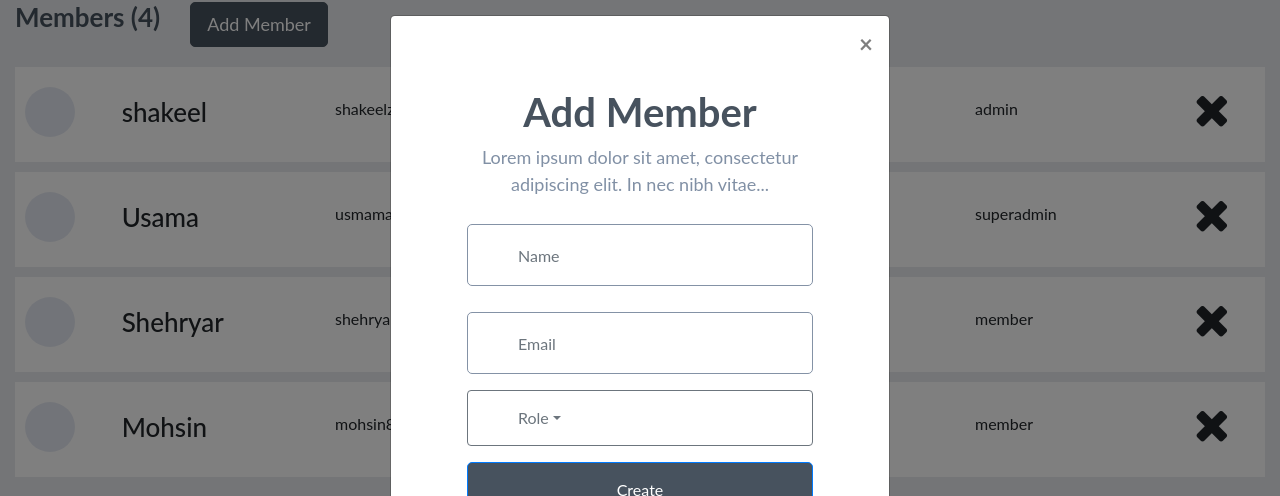
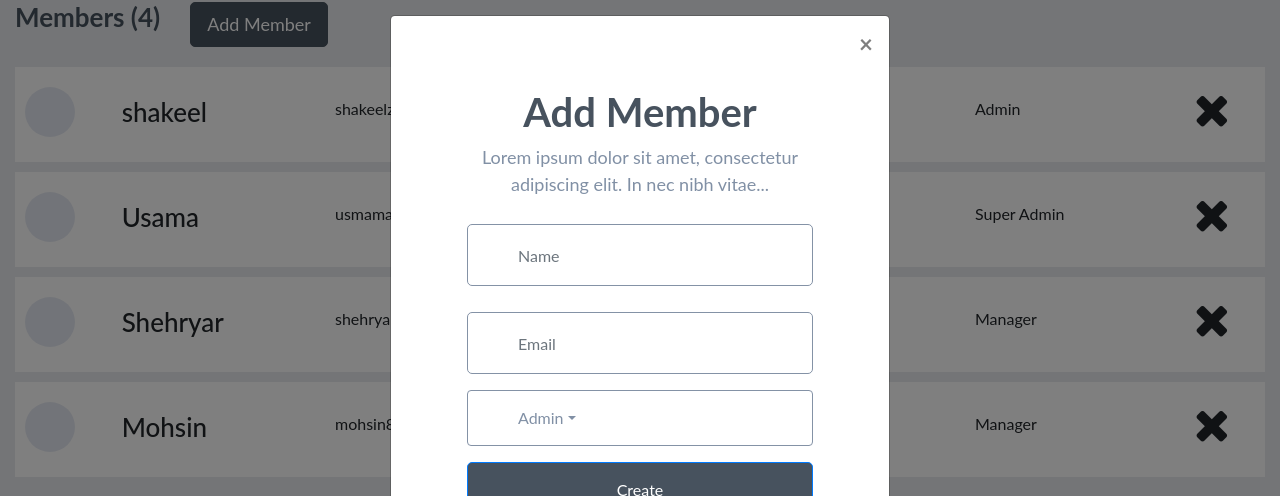
Before and after one commit to Shakeel-Ur-Rehman/marvel-chat, a React (Create React App) app: page /members in a window 1280 px wide. Both pictures are taken after a click on the button "Add Member". Shown: the part 95-591 px from the top of the page. Built offline with nearby package versions, Linux system fonts and the light colour scheme.

Commit message:
add member functionality

```diff
--- a/src/containers/Members/AddMember/index.js
+++ b/src/containers/Members/AddMember/index.js
@@ -1,14 +1,20 @@
 import React from "react"
 import "./style.css"
 import {connect} from "react-redux"
-import {SET_NEW_MEMBER} from '../../../lib/redux/Actions/membersAction'
+import {SET_NEW_MEMBER,Add_Member} from '../../../lib/redux/Actions/membersAction'
 import {Modal,InputGroup,FormControl,DropdownButton,Dropdown, Button} from "react-bootstrap"
 class index extends React.Component {
+  constructor(props){
+    super(props);
+  }
+
     render() {
-      console.log(this.props.new_member)
+      console.log(this.props.newmember)
       return (
         <Modal
-          {...this.props}
+          animation={true}
+          onHide={this.props.onHide}
+          show={this.props.show}
           size="md"
           aria-labelledby="contained-modal-title-vcenter"
           centered
@@ -25,7 +31,7 @@ class index extends React.Component {
                 <FormControl
                 name="name"
                 value={this.props.newmember.name}
-                onChange={(e)=>this.props.set_new_message(e.target.name,e.target.value)}
+                onChange={(e)=>{this.props.set_member(e.target.name,e.target.value)}}
                 placeholder="Name"
                 aria-label="Name"
                 aria-describedby="basic-addon2"
@@ -36,27 +42,31 @@ class index extends React.Component {
             <InputGroup className="mb-3">
                 <FormControl
                 name="email"
+                placeholder="Email"
                 value={this.props.newmember.email}
-                placeholder="Email"
-                onChange={(e)=>this.props.set_new_message(e.target.name,e.target.value)}
                 aria-label="Email"
                 aria-describedby="basic-addon2"
+                onChange={(e)=>{this.props.set_member(e.target.name,e.target.value)}}
                 className="Input"
                 />
             </InputGroup>
-            <InputGroup className="mb-3" style={{width:"100%"}}>
-                <DropdownButton
-                name="role"
-                value={this.props.newmember.role}
-                className="RoleDropDown"
-                variant="outline-secondary"
-                title="Role"
-                id="mybutton"
-                >
-                <Dropdown.Item>Action</Dropdown.Item>
-                </DropdownButton>
+
+            <InputGroup className="mb-3" style={{width:"100%",background:"ffffff"}}>
+            <Dropdown name="role" className="RoleDropDown"  onSelect={(e)=>{this.props.set_member("role",e)}}>
+              <Dropdown.Toggle id="mybutton"  >
+              {this.props.newmember.role}
+                </Dropdown.Toggle>
+
+              <Dropdown.Menu>
+                <Dropdown.Item eventKey="Admin">Admin</Dropdown.Item>
+                <Dropdown.Item eventKey="Super Admin">Super Admin</Dropdown.Item>
+                <Dropdown.Item eventKey="Manager">Manager</Dropdown.Item>
+              </Dropdown.Menu>
+            </Dropdown>
             </InputGroup>
-                <Button id="CreateButton">
+                <Button id="CreateButton" onClick={()=>{this.props.add_member();
+                this.props.onHide()
+                }}>
                     Create
                 </Button>
   </div>
@@ -65,6 +75,7 @@ class index extends React.Component {
       );
     }
   }
+
   const mapStateToProps=(state)=>{
     return{
       newmember:state.membersReducer.newMember
@@ -72,7 +83,8 @@ class index extends React.Component {
   }
   const mapDispatchToProps=(disaptch)=>{
     return{
-      set_new_message:(key,value)=>disaptch({type:SET_NEW_MEMBER,key,value})
+      set_member:(key,value)=>disaptch({type:SET_NEW_MEMBER,key,value}),
+      add_member:()=>disaptch({type:Add_Member})
     }
   }
   export default connect(mapStateToProps,mapDispatchToProps)(index)
--- a/src/containers/Members/AddMember/style.css
+++ b/src/containers/Members/AddMember/style.css
@@ -1,7 +1,11 @@
 #mybutton{
     text-align: left;
     padding:15px 50px;
-    width: 100%
+    width: 100%;
+    background: unset;
+    border-color: #8492A6;
+    color: #8190A5
+
 }
 #mybutton:hover{
     background-color: unset;
@@ -35,7 +39,10 @@
     padding:30px 50px;
     border-color: #8492A6;
     border-radius: 5px;
+    color: #8190A5;
 }
 .RoleDropDown{
-    width: 100%
+    width: 100%;
+    background: unset
+
 }
--- a/src/lib/redux/Reducers/membersReducer.js
+++ b/src/lib/redux/Reducers/membersReducer.js
@@ -2,28 +2,44 @@ import {Add_Member,Remove_Member,SET_NEW_MEMBER} from '../Actions/membersAction'
 const initialstate={
     members:[
         {
-           id:1, name:"shakeel",email:"shakeelzain89@gmail.com", contact:"+92 310 5067211",role:"admin"
+           id:1, name:"shakeel",email:"shakeelzain89@gmail.com", contact:"+92 310 5067211",role:"Admin"
         },
         {
-            id:2, name:"Usama",email:"usmama89@gmail.com", contact:"+92 310 7667211",role:"superadmin"
+            id:2, name:"Usama",email:"usmama89@gmail.com", contact:"+92 310 7667211",role:"Super Admin"
          },
          {
-            id:3, name:"Shehryar",email:"shehryar9@gmail.com", contact:"+92 310 8967211",role:"member"
+            id:3, name:"Shehryar",email:"shehryar9@gmail.com", contact:"+92 310 8967211",role:"Manager"
          },
          {
-            id:4, name:"Mohsin",email:"mohsin89@gmail.com", contact:"+92 310 5027211",role:"member"
+            id:4, name:"Mohsin",email:"mohsin89@gmail.com", contact:"+92 310 5027211",role:"Manager"
          }
     ],
     newMember:{
-        name:"",email:"",role:""
+        name:"",email:"",role:"Admin"
     }
 }
 
 export default(state=initialstate,action)=>{
 switch(action.type){
+
          case Add_Member:
+                var id=state.members.length+1;
+                var newmember={
+                    id:id,
+                    ...state.newMember,
+                    contact:"+92 310 5027211"
+                }
+
         return{
-            ...state
+            ...state,
+            members:[
+                ...state.members,
+                newmember
+        ],
+        newMember:{
+            name:"",email:"",role:"Admin"
+        }
+
         }
         case Remove_Member:
                 return{
@@ -31,11 +47,12 @@ switch(action.type){
                     members:state.members.filter(member=>member.id!==action.id)
         }
         case SET_NEW_MEMBER:
+
             return {
                 ...state,
-                newmember:{
+                newMember:{
                     ...state.newMember,
-                    [action.key]:state.newMember.name+[action.value]
+                    [action.key]:action.value
                 }
             }
     default:
```
